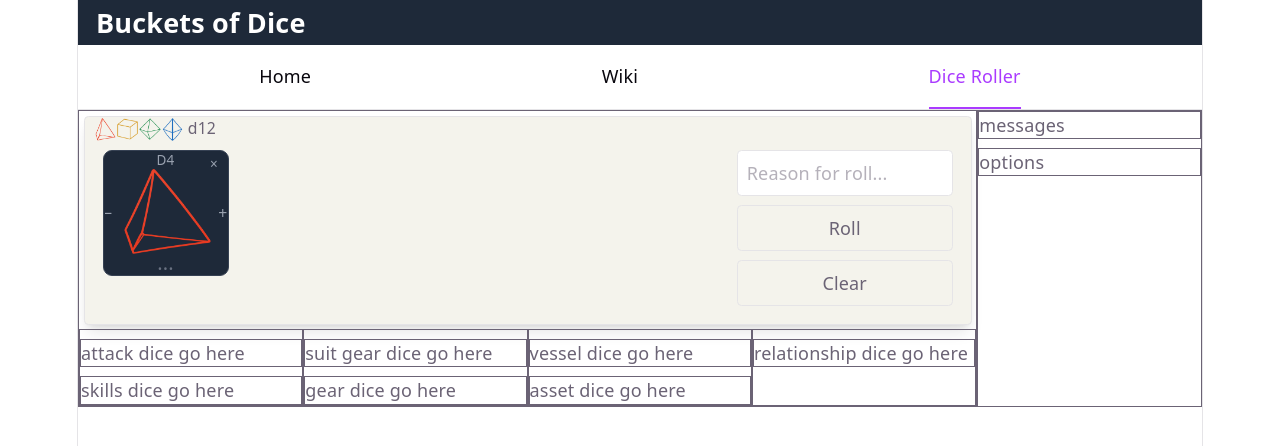
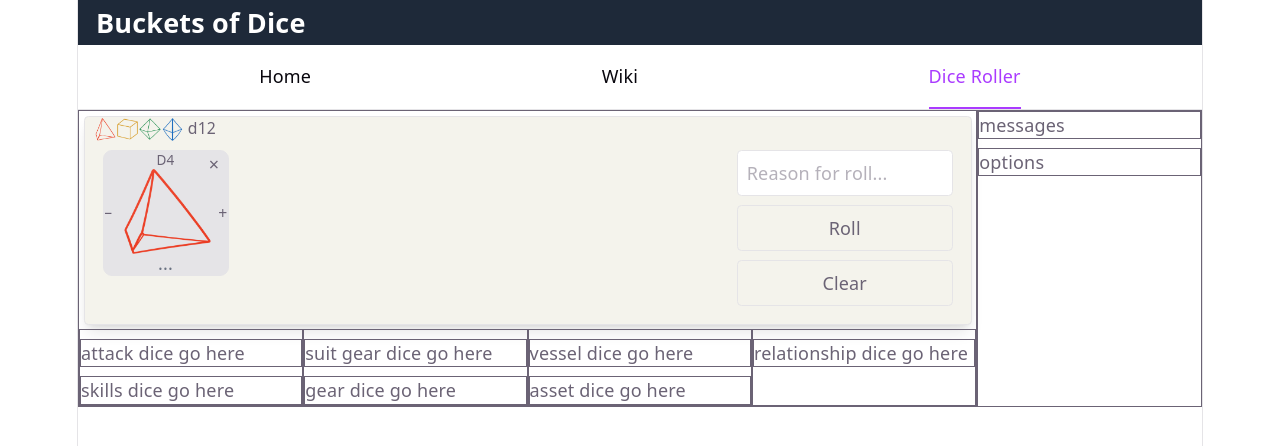
Before and after one commit to jairusaurus-rex/buckets-of-dice, a React (Vite) app: page /dice-app in a window 1280 px wide. Both pictures are taken after a click on the button 104 px from the left and 129 px from the top of the page. Shown: the top 446 px of the page. Built offline with nearby package versions, Linux system fonts and the light colour scheme.

Commit message:
feat: update CSS variables for improved theming; refactor DiceCard and DicePool components to utilize new styles

```diff
--- a/src/index.css
+++ b/src/index.css
@@ -10,6 +10,8 @@
   --accent-bg: rgba(170, 59, 255, 0.1);
   --accent-border: rgba(170, 59, 255, 0.5);
   --social-bg: rgba(244, 243, 236, 0.5);
+  --hover: black;
+  --muted: #a9a6b0;
   --shadow:
     rgba(0, 0, 0, 0.1) 0 10px 15px -3px, rgba(0, 0, 0, 0.05) 0 4px 6px -2px;
 
@@ -43,6 +45,8 @@
     --accent-bg: rgba(192, 132, 252, 0.15);
     --accent-border: rgba(192, 132, 252, 0.5);
     --social-bg: rgba(47, 48, 58, 0.5);
+    --hover: white;
+    --muted: #9ca3af;
     --shadow:
       rgba(0, 0, 0, 0.4) 0 10px 15px -3px, rgba(0, 0, 0, 0.25) 0 4px 6px -2px;
   }
--- a/src/pages/dice-roller/DiceCard.tsx
+++ b/src/pages/dice-roller/DiceCard.tsx
@@ -34,12 +34,12 @@ export const DieCard = ({
         w-28
         rounded-lg
         border
-        border-gray-700
-        bg-gray-800
+        border-[var(--border)]
+        bg-[var(--border)]
         "
       >
         {/* Die type */}
-        <div className="text-center text-xs font-medium text-gray-400">
+        <div className="text-center text-xs font-medium color-[var(--muted)]">
           D{die.rank}
         </div>
 
@@ -59,8 +59,7 @@ export const DieCard = ({
             w-4
             items-center
             justify-center
-            text-xs
-            text-gray-400
+            color-[var(--muted)]
             hover:text-red-400
           "
         >
@@ -81,9 +80,9 @@ export const DieCard = ({
             z-20
             -translate-y-1/2
             text-sm
-            text-gray-400
-            hover:text-white
+            color-[var(--muted)]
             disabled:opacity-20
+            hover:text-[var(--hover)]
           "
         >
           −
@@ -102,8 +101,8 @@ export const DieCard = ({
             z-20
             -translate-y-1/2
             text-sm
-            text-gray-400
-            hover:text-white
+            color-[var(--muted)]
+            hover:text-[var(--hover)]
           "
         >
           +
@@ -145,7 +144,7 @@ export const DieCard = ({
               justify-center
               text-2xl
               font-bold
-              text-white
+              color-[var(--text)]
             "
           >
             {die.result ?? ""}
@@ -170,8 +169,7 @@ export const DieCard = ({
             bg-transparent
             px-1
             text-center
-            text-[20px]
-            text-gray-300
+            text-[var(--text)]
             outline-none
             placeholder:text-gray-500
             focus:border-b
--- a/src/pages/dice-roller/DicePool.tsx
+++ b/src/pages/dice-roller/DicePool.tsx
@@ -71,11 +71,11 @@ export const DicePool = ({category} : DicePoolProps) => {
                 <input
                     type="text"
                     placeholder="Reason for roll..."
-                    className="w-full p-2 rounded border border-[var(--border)] bg-[var(--bg)]"
+                    className="w-full p-2 rounded border border-[var(--border)] bg-[var(--bg)] "
                 />
 
                 <button
-                    className="w-full p-2 rounded border border-[var(--border)]"
+                    className="w-full p-2 rounded border border-[var(--border)] "
                     onClick={handleRoll}
                 >
                     Roll
```
